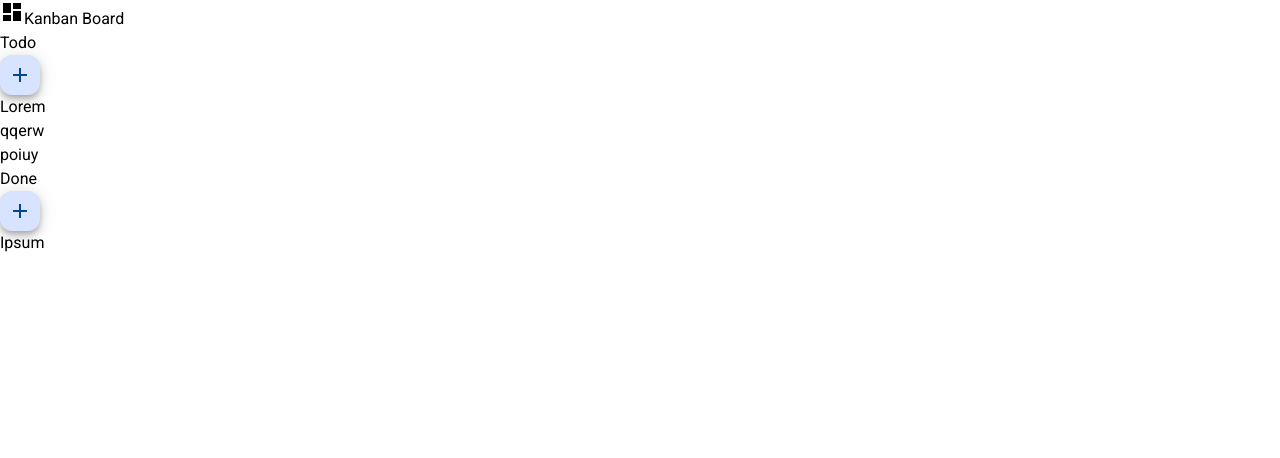
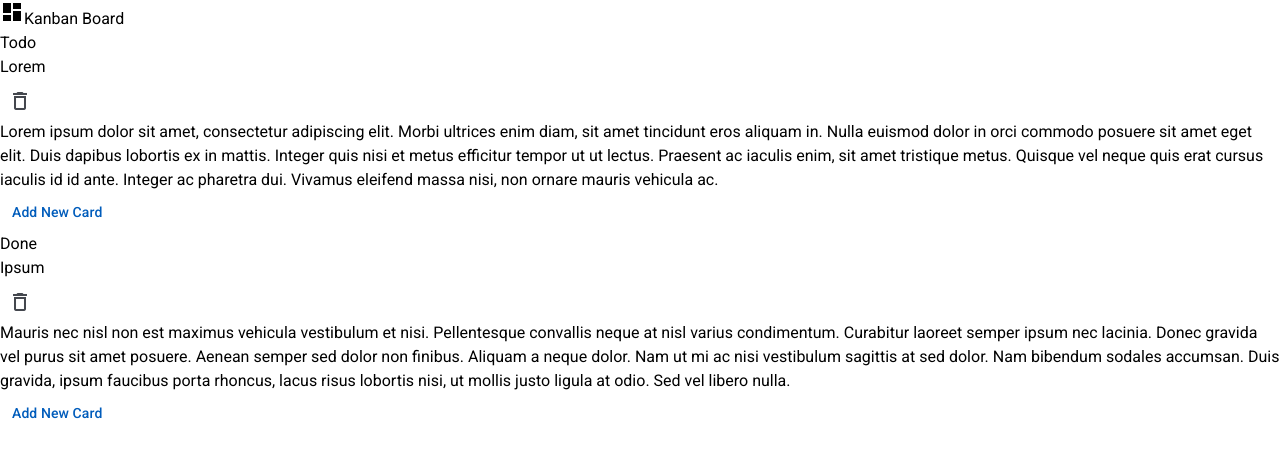
Before and after one commit to eswarmarri/kanban-board-angular, an Angular app: page / in a window 1280 px wide. Shown: the top 458 px of the page. Built offline with nearby package versions, Linux system fonts and the light colour scheme.

Commit message:
animations fix

```diff
--- /dev/null
+++ b/src/app/Model/list.ts
@@ -0,0 +1,9 @@
+export class List {
+    name!: string;
+    cards!: Array<Card>;
+}
+
+export class Card {
+    name!: string;
+    description!: string;
+}
--- a/src/app/app.component.css
+++ b/src/app/app.component.css
@@ -0,0 +1,16 @@
+.cdk-drag-preview {
+    border: none;
+    box-sizing: border-box;
+    border-radius: 4px;
+    box-shadow: 0 5px 5px -3px rgba(0, 0, 0, 0.2),
+        0 8px 10px 1px rgba(0, 0, 0, 0.14),
+        0 3px 14px 2px rgba(0, 0, 0, 0.12);
+}
+
+.cdk-drag-placeholder {
+    opacity: 0;
+}
+
+.cdk-drag-animating {
+    transition: transform 250ms cubic-bezier(0, 0, 0.2, 1);
+}
--- a/src/app/app.component.html
+++ b/src/app/app.component.html
@@ -7,24 +7,30 @@
     </div>
     <div class="flex-1 flex overflow-auto h-auto " cdkDropListGroup>
         @for (list of kanbanData; track list.name) {
-        <div class="m-4 min-w-80 border-grey-600 rounded-2xl border-2 h-min example-list shadow-2xl" cdkDropList
-            [cdkDropListData]="list.cards" (cdkDropListDropped)="drop($event)">
-            <div class="min-h-80 flex flex-col overflow-auto max-h-[88vh] justify-start">
-                <div class="w-full min-h-14 shadow-md flex justify-between items-center">
-                    <div class="flex justify-between items-center mx-3 w-1/3">
-                        <h1 class="text-xl font-medium">{{list.name}}</h1>
+        <div class="m-4 min-w-80 w-80 border-grey-600 rounded-2xl border-2 h-min example-list shadow-2xl">
+            <div class="w-full min-h-14 shadow-md flex justify-between items-center">
+                <div class="flex justify-between items-center mx-3 w-full">
+                    <h1 class="text-xl font-medium">{{list.name}}</h1>
+                </div>
+            </div>
+            <div class="min-h-40 flex flex-col overflow-auto max-h-[75vh] justify-start" cdkDropList
+                [cdkDropListData]="list.cards" (cdkDropListDropped)="drop($event)">
+                @for (card of list.cards; track card.name) {
+                <div class="hover:animate-pulse group border-2 m-2 rounded-md border-grey-200 h-[7rem] cursor-pointer shadow-md"
+                    cdkDrag>
+                    <div class="w-full min-h-[3rem] flex justify-between items-center border-b-2 border-grey-200">
+                        <div class="px-2 overflow-hidden text-ellipsis text-nowrap text-lg">{{card.name}}</div>
+                        <div class=" justify-between hidden group-hover:flex">
+                            <button mat-icon-button class="cursor-pointer"
+                                (click)="removeCard(card,list)"><mat-icon>delete_outline</mat-icon></button>
+                        </div>
                     </div>
-                    <div class="mx-4">
-                        <button mat-mini-fab>
-                            <mat-icon fontIcon="add"></mat-icon>
-                        </button>
-                    </div>
-                </div>
-                @for (card of list.cards; track card.name) {
-                <div class="border-2 m-2 rounded-md border-grey-200 min-h-[5rem] cursor-pointer shadow-md" cdkDrag>
-                    {{card.name}}
+                    <div class="line-clamp-2 px-2">{{card.description}}</div>
                 </div>
                 }
+            </div>
+            <div class="cursor-pointer h-[3rem] border-t-2 border-grey-200 flex justify-center items-center">
+                <button mat-button>Add New Card</button>
             </div>
         </div>
         }
--- a/src/app/app.component.ts
+++ b/src/app/app.component.ts
@@ -10,7 +10,7 @@ import {
   CdkDropList,
   CdkDropListGroup,
 } from '@angular/cdk/drag-drop';
-
+import { Card, List } from './Model/list';
 
 @Component({
   selector: 'app-root',
@@ -20,7 +20,7 @@ import {
 })
 export class AppComponent {
   title = 'kanban-board-angular';
-  kanbanData = data;
+  kanbanData: List[] = data;
 
   drop(event: CdkDragDrop<{ name: string; description: string; }[]>) {
     console.log(event)
@@ -35,4 +35,8 @@ export class AppComponent {
       );
     }
   }
+
+  removeCard(card: Card, list: List) {
+    list.cards.splice(list.cards.indexOf(card))
+  }
 }
--- a/src/assets/data.json
+++ b/src/assets/data.json
@@ -4,14 +4,6 @@
         "cards": [
             {
                 "name": "Lorem",
-                "description": "Lorem ipsum dolor sit amet, consectetur adipiscing elit. Morbi ultrices enim diam, sit amet tincidunt eros aliquam in. Nulla euismod dolor in orci commodo posuere sit amet eget elit. Duis dapibus lobortis ex in mattis. Integer quis nisi et metus efficitur tempor ut ut lectus. Praesent ac iaculis enim, sit amet tristique metus. Quisque vel neque quis erat cursus iaculis id id ante. Integer ac pharetra dui. Vivamus eleifend massa nisi, non ornare mauris vehicula ac."
-            },
-            {
-                "name": "qqerw",
-                "description": "Lorem ipsum dolor sit amet, consectetur adipiscing elit. Morbi ultrices enim diam, sit amet tincidunt eros aliquam in. Nulla euismod dolor in orci commodo posuere sit amet eget elit. Duis dapibus lobortis ex in mattis. Integer quis nisi et metus efficitur tempor ut ut lectus. Praesent ac iaculis enim, sit amet tristique metus. Quisque vel neque quis erat cursus iaculis id id ante. Integer ac pharetra dui. Vivamus eleifend massa nisi, non ornare mauris vehicula ac."
-            },
-            {
-                "name": "poiuy",
                 "description": "Lorem ipsum dolor sit amet, consectetur adipiscing elit. Morbi ultrices enim diam, sit amet tincidunt eros aliquam in. Nulla euismod dolor in orci commodo posuere sit amet eget elit. Duis dapibus lobortis ex in mattis. Integer quis nisi et metus efficitur tempor ut ut lectus. Praesent ac iaculis enim, sit amet tristique metus. Quisque vel neque quis erat cursus iaculis id id ante. Integer ac pharetra dui. Vivamus eleifend massa nisi, non ornare mauris vehicula ac."
             }
         ]
--- a/src/styles.css
+++ b/src/styles.css
@@ -1,5 +1,26 @@
 @tailwind base;
 @tailwind components;
 @tailwind utilities;
-html, body { height: 100%; }
-body { margin: 0; font-family: Roboto, "Helvetica Neue", sans-serif; }
+
+html,
+body {
+    height: 100%;
+}
+
+body {
+    margin: 0;
+    font-family: Roboto, "Helvetica Neue", sans-serif;
+}
+
+
+::-webkit-scrollbar {
+    /* display: none; */
+    width: 4px;
+    overflow-y: scroll;
+    background: transparent;
+}
+
+::-webkit-scrollbar-thumb {
+    background: rgb(169, 181, 189);
+    border-radius: 10px;
+}
```
